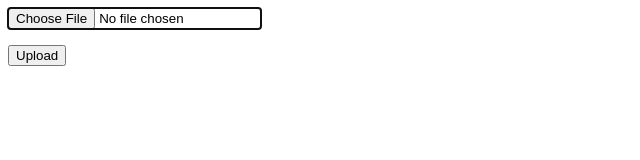
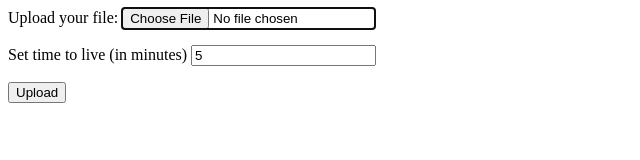
Before and after one commit to ThePaavero/self-destruct-link, a plain HTML site: page client/index.html in a window 1280 px wide. Shown: the whole page, without its empty margins (0-640 px from the left). Drawn offline with Linux system fonts and the light colour scheme.

Commit message:
Timed destruction works.

```diff
--- a/client/index.html
+++ b/client/index.html
@@ -7,7 +7,16 @@
 <main>
   <form action="http://localhost:4444/upload" method="post" enctype="multipart/form-data">
     <p>
-      <input type="file" required autofocus name="file"/>
+      <label>
+        <span>Upload your file:</span>
+        <input type="file" required autofocus name="file"/>
+      </label>
+    </p>
+    <p>
+      <label>
+        <span>Set time to live (in minutes)</span>
+        <input type="number" min="1" value="5" required name="ttlInMinutes"/>
+      </label>
     </p>
     <p>
       <input type="submit" value="Upload"/>
```
Also changed, not shown: server/main.js (+7 -1 lines).
